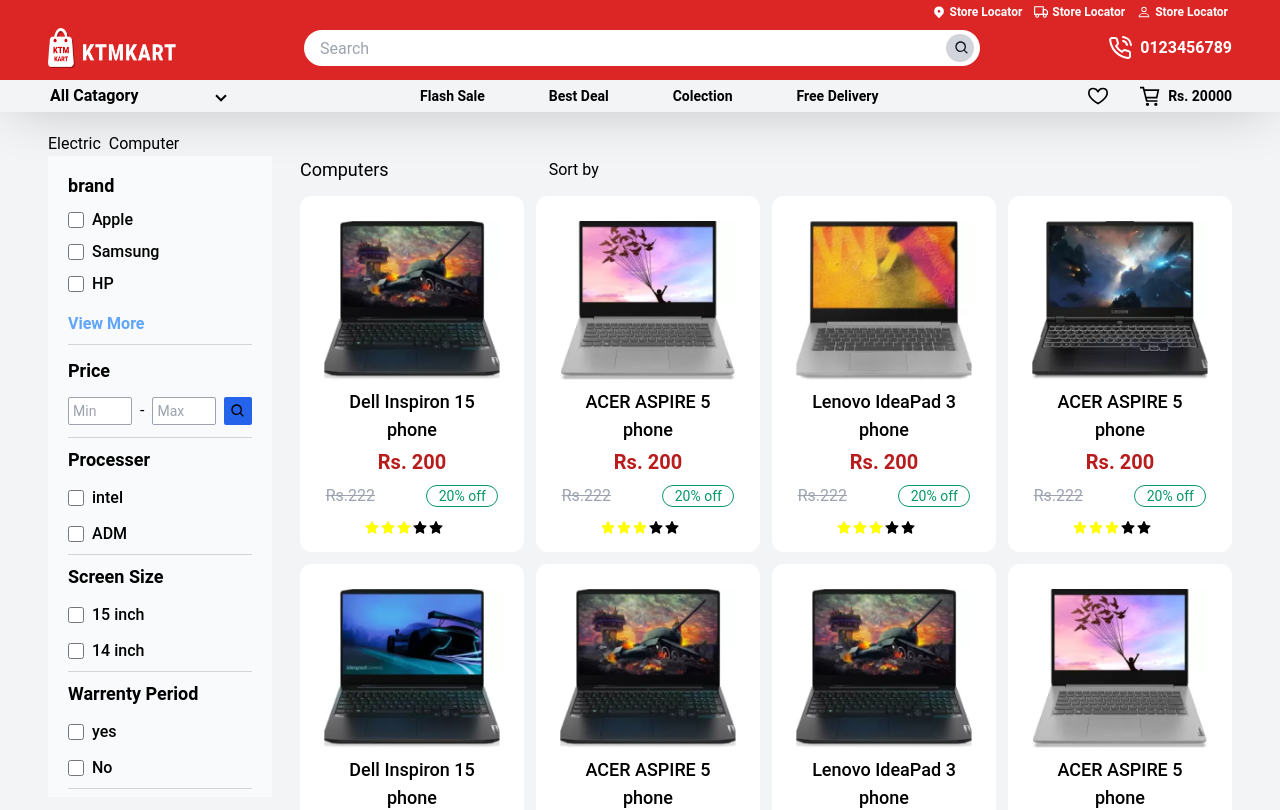
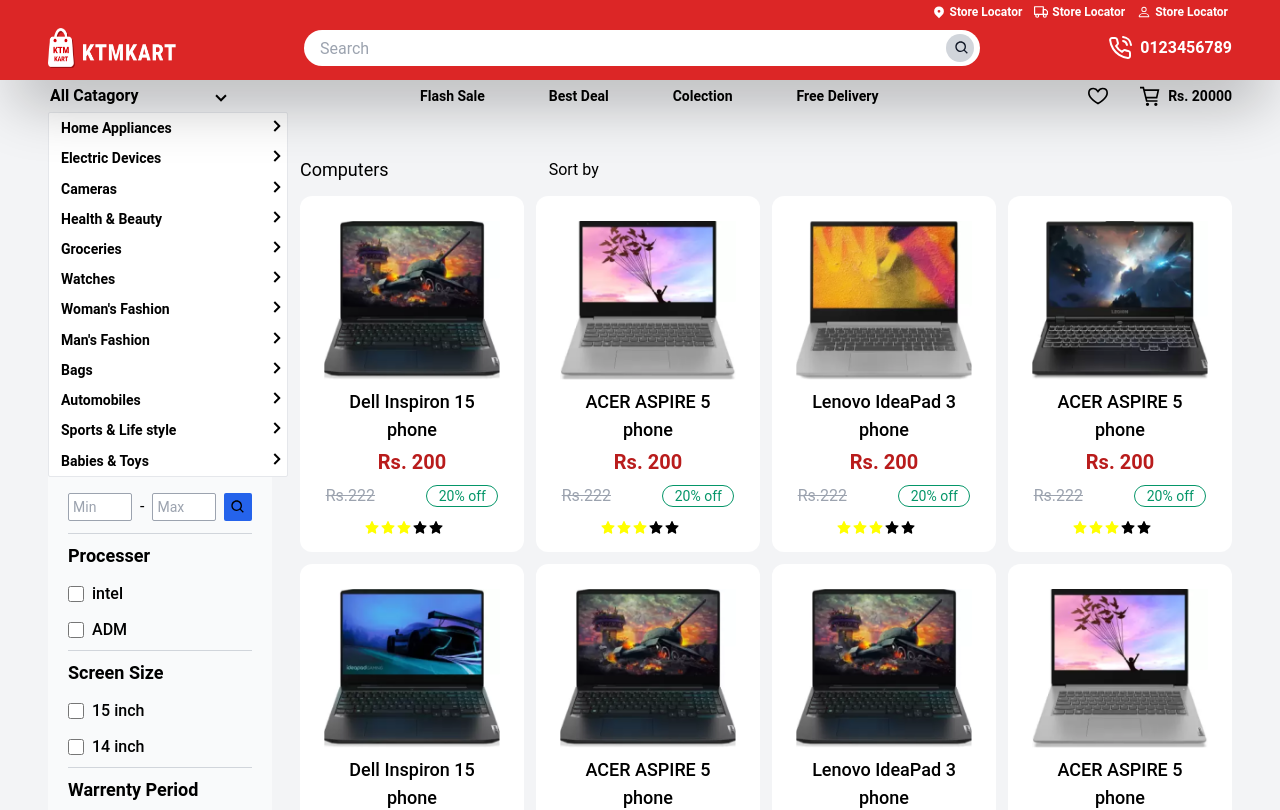
Before and after one commit to Sirbinod/e-commerce-nextjs, a Next.js app: page /Selection in a window 1280 px wide. Shown: the top 810 px of the page. Built offline with nearby package versions, Linux system fonts and the light colour scheme.

Commit message:
menu bar default hove and layaout component create

```diff
--- a/component/CarouselItem/CarouselItem.jsx
+++ b/component/CarouselItem/CarouselItem.jsx
@@ -9,11 +9,11 @@
   const responsive = {
     superLargeDesktop: {
       // the naming can be any, depends on you.
-      breakpoint: {max: 3000, min: 2000},
+      breakpoint: {max: 3000, min: 1536},
       items: 7,
     },
     desktop: {
-      breakpoint: {max: 2000, min: 950},
+      breakpoint: {max: 1535, min: 1020},
       items: 6,
     },
     tablet: {
@@ -78,7 +78,7 @@
   return (
     <div>
       {/* item card slider */}
-      <Carousel responsive={responsive}>
+      <Carousel responsive={responsive} renderButtonGroupOutside={true}>
         {items.map((item) => {
           return (
             <div
--- a/component/CatagoryGrid/CatagoryGrid.jsx
+++ b/component/CategoryGrid/CategoryGrid.jsx
@@ -93,9 +93,9 @@
           <Link href="/Selection">
             <div
               key={item.id}
-              className="inline-block text-center w-24 md:w-36 bg-white hover:shadow-3xl"
+              className="inline-block text-center w-24 md:w-36  2xl:w-42 bg-white hover:shadow-3xl"
             >
-              <div className=" relative w-20 h-20 mx-2 mt-2 md:w-20 md:h-20 md:mx-6 md:mt-4 rounded-3xl">
+              <div className=" relative w-20 h-20 mx-2 mt-2 md:w-20 md:h-20 md:mx-6 md:mt-4 rounded-3xl 2xl:w-24 2xl:h-24 2xl:mx-8 2xl:mt-6">
                 {/* catagory image  */}
                 <Image src={item.img} layout="fill" objectFit="fill" />
               </div>
--- a/component/FilterBar/FilterBar.jsx
+++ b/component/FilterBar/FilterBar.jsx
@@ -1,9 +1,26 @@
+import react, {useState} from "react";
 import Link from "next/link";
 import {BiSearch} from "react-icons/bi";
 import BrandLogo from "../BrandLogo/BrandLogo";
 
-const FilterBar = (props) => {
-  console.log(props);
+const FilterBar = ({items}) => {
+  const [chacked, setChacked] = useState([]);
+  const handleToggle = (it) => {
+    // return the first index or -1
+    const curBarandId = chacked.indexOf(it);
+    const newCheckedBrandId = [...chacked];
+
+    // if currently chacked was not already in checked state the push
+    // else pull/take off
+    if (curBarandId === -1) {
+      newCheckedBrandId.push(it);
+    } else {
+      newCheckedBrandId.splice(curBarandId, 1);
+    }
+    console.log(newCheckedBrandId);
+    // setChacked(newCheckedBrandId);
+  };
+
   return (
     <div>
       {/* side selection with filter product bar */}
@@ -13,32 +30,26 @@
           <h3 className="text-lg font-semibold">brand</h3>
           <div className="my-2">
             {/* first checkbox with brand name  */}
-            <label className="flex items-center ">
-              <input
-                type="checkbox"
-                className="form-checkbox h-4 w-4 text-gray-600"
-                name="apple"
-              />
-              <span className="ml-2 text-base font-medium">Apple</span>
-            </label>
+
+            {items.map((it, i) => {
+              return (
+                <li className="list-none" key={i}>
+                  <input
+                    type="checkbox"
+                    onChange={handleToggle(it.id)}
+                    value={chacked.indexOf(it.id === -1)}
+                    className="form-checkbox h-4 w-4"
+                  />
+                  <label className="ml-2 text-base font-medium">
+                    {it.brand.name}
+                  </label>
+                </li>
+              );
+            })}
             {/* end first checkbox  */}
-            <label className="flex items-center my-2">
-              <input
-                type="checkbox"
-                className="form-checkbox h-4 w-4 text-gray-600"
-              />
-              <span className="ml-2 text-base font-medium">Samsung</span>
-            </label>
-
-            <label className="flex items-center my-2">
-              <input
-                type="checkbox"
-                className="form-checkbox h-4 w-4 text-gray-600"
-              />
-              <span className="ml-2 text-base font-medium">HP</span>
-            </label>
           </div>
           {/* end brand section  */}
+
           {/* view more part  */}
           <a href="" className="text-base font-semibold text-blue-400">
             View More
--- a/component/Footer/Footer.jsx
+++ b/component/Footer/Footer.jsx
@@ -62,9 +62,9 @@
       <div className="flex justify-between border-b border-gray-400">
         <div className="w-1/2">
           <div className="flex justify-between items-center">
-            {array.map((item) => {
+            {array.map((item, i) => {
               return (
-                <div className="items-center">
+                <div className="items-center" key={i}>
                   <h1 className="text-base font-semibold">{item.title}</h1>
                   {subarr.map((arr) => {
                     return (
--- a/component/JustInGrid/JustInGrid.jsx
+++ b/component/JustInGrid/JustInGrid.jsx
@@ -102,7 +102,7 @@
   ];
   return (
     <div>
-      <div className="grid grid-cols-3 md:grid-cols-6 gap-2 md:gap-4">
+      <div className="grid grid-cols-3 lg:grid-cols-6 gap-2 lg:gap-4 2xl:grid-cols-7">
         {items.map((item) => {
           return (
             <div
--- /dev/null
+++ b/component/Layout/Layout.jsx
@@ -0,0 +1,23 @@
+import React from "react";
+import Header from "../Header/Header";
+import MegaMenu from "../MegaMenu/MegaMenu";
+import {useRouter} from "next/router";
+const Layout = () => {
+  const router = useRouter();
+  return (
+    <div>
+      <section className="w-full z-50 sticky top-0">
+        <Header />
+      </section>
+      <section
+        className={
+          router.pathname == "/" ? "home w-full bg-white" : "w-full bg-white"
+        }
+      >
+        <MegaMenu />
+      </section>
+    </div>
+  );
+};
+
+export default Layout;
--- a/component/MegaMenu/MegaMenu.jsx
+++ b/component/MegaMenu/MegaMenu.jsx
@@ -1,4 +1,4 @@
-import React from "react";
+import React, {useEffect} from "react";
 import Head from "next/head";
 import {GrCart} from "react-icons/gr";
 import {GrFavorite} from "react-icons/gr";
@@ -6,6 +6,38 @@
 import Link from "next/link";
 
 const MegaMenu = () => {
+  const handleScroll = () => {
+    const selector = document.querySelector(".home .custom-menu");
+
+    // if (window.scrollY > 20) {
+    //   selector && selector.classList
+    //     ? selector.classList.add("transform", "scale-0")
+    //     : null;
+    // } else {
+    //   selector && selector.classList
+    //     ? selector.classList.remove("transform", "scale-0")
+    //     : null;
+    if (window.scrollY <= 0) {
+      selector && selector.classList
+        ? selector.classList.remove("transform", "scale-0")
+        : null;
+    } else {
+      selector && selector.classList
+        ? selector.classList.add("transform", "scale-0")
+        : null;
+    }
+
+    // selector.classList.add("custom-menu");
+    // }
+    // }
+  };
+
+  useEffect(() => {
+    window.addEventListener("scroll", handleScroll);
+    return () => {
+      window.removeEventListener("scroll", handleScroll);
+    };
+  }, [handleScroll]);
   const menus = [
     {
       id: 1,
@@ -56,6 +88,7 @@
       name: "Babies & Toys",
     },
   ];
+
   return (
     <div className="h-8  bg-gray-100 gap-100 ">
       <div className="container mx-auto items-center flex space-x-7 justify-between">
@@ -74,7 +107,7 @@
             </span>
           </button>
           {/* menu item  */}
-          <ul className=" bg-white z-10 border rounded-sm transform scale-0 group-hover:scale-100 absolute transition duration-150 ease-in-out origin-top w-60">
+          <ul className="custom-menu bg-white z-10 border rounded-sm group-hover:scale-100 absolute transition duration-150 ease-in-out origin-top w-60">
             {menus.map((menu) => {
               return (
                 <li
@@ -91,7 +124,7 @@
                   </button>
 
                   {/* submenu item  */}
-                  <ul className="bg-white z-4 border rounded-sm absolute top-0 right-0 transition duration-150 ease-in-out origin-top-left w-52 h-48 ">
+                  <ul className=" transform scale-0 bg-white z-4 border rounded-sm absolute top-0 right-0 transition duration-150 ease-in-out origin-top-left w-52 h-48 ">
                     <li className="rounded-sm relative px-3 py-1 hover:bg-gray-100">
                       <button className="w-full text-left flex items-center outline-none focus:outline-none">
                         <span className="pr-1 flex-1">Kitchen</span>
@@ -102,7 +135,7 @@
                         </span>
                       </button>
                       {/* sub ko ni sub menu item  */}
-                      <ul className="bg-white z-10 border rounded-sm absolute top-0 right-0 transition duration-150 ease-in-out origin-top-left w-52 h-40">
+                      <ul className="bg-white z-10 border rounded-sm  absolute top-0 right-0 transition duration-150 ease-in-out origin-top-left w-52 h-40">
                         <Link href="/Selection">
                           <li className="px-3 py-1 hover:bg-gray-100">
                             <button className="items-center outline-none focus:outline-none">
--- a/component/SellingCarousel/SellingCarousel.jsx
+++ b/component/SellingCarousel/SellingCarousel.jsx
@@ -7,11 +7,11 @@
   const responsive = {
     superLargeDesktop: {
       // the naming can be any, depends on you.
-      breakpoint: {max: 3000, min: 2000},
+      breakpoint: {max: 3000, min: 1536},
       items: 7,
     },
     desktop: {
-      breakpoint: {max: 2000, min: 950},
+      breakpoint: {max: 1535, min: 950},
       items: 6,
     },
     tablet: {
--- a/pages/Selection.js
+++ b/pages/Selection.js
@@ -1,37 +1,124 @@
-import React, {useState} from "react";
+import React, {useState, useEffect} from "react";
 import FilterBar from "../component/FilterBar/FilterBar";
 import Footer from "../component/Footer/Footer";
-import Header from "../component/Header/Header";
 import ItemSelection from "../component/ItemSelection/ItemSelection";
-import MegaMenu from "../component/MegaMenu/MegaMenu";
-import dynamic from "next/dynamic";
-
-export const DynamicComponentWithNoSSR = dynamic(
-  () => import("../component/ProductList/ProductList"),
-  {
-    ssr: false,
-  }
-);
+import Layout from "../component/Layout/Layout";
 
 export default function Selection() {
-  const [brand, setBrand] = useState({
-    apple: false,
-  });
-
-  const filterHandler = ({target: {name, checked}}) => {
-    setBrand({
-      [name]: checked,
-    });
-  };
-
+  const items = [
+    {
+      id: 1,
+      img: "/selec1.png",
+      title: "Dell Inspiron 15",
+      price: "200",
+      catagory: "phone",
+      cut_proce: "222 ",
+      brand: {
+        id: 1,
+        name: "apple",
+      },
+    },
+    {
+      id: 2,
+      img: "/selec2.png",
+      title: "ACER ASPIRE 5",
+      price: "200",
+      catagory: "phone",
+      cut_proce: "222",
+      brand: {
+        id: 2,
+        name: "dell",
+      },
+    },
+    {
+      id: 3,
+      img: "/selec3.png",
+      title: "Lenovo IdeaPad 3",
+      price: "200",
+      catagory: "phone",
+      cut_proce: "222",
+      brand: {
+        id: 1,
+        name: "apple",
+      },
+    },
+    {
+      id: 4,
+      img: "/selec4.png",
+      title: "ACER ASPIRE 5",
+      price: "200",
+      catagory: "phone",
+      cut_proce: "222",
+      brand: {
+        id: 2,
+        name: "dell",
+      },
+    },
+    {
+      id: 5,
+      img: "/selec5.png",
+      title: "Dell Inspiron 15",
+      price: "200",
+      catagory: "phone",
+      cut_proce: "20",
+      brand: {
+        id: 1,
+        name: "apple",
+      },
+    },
+    {
+      id: 6,
+      img: "/selec6.png",
+      title: "ACER ASPIRE 5",
+      price: "200",
+      catagory: "phone",
+      cut_proce: "222",
+      brand: {
+        id: 2,
+        name: "dell",
+      },
+    },
+    {
+      id: 7,
+      img: "/selec1.png",
+      title: "Lenovo IdeaPad 3",
+      price: "200",
+      catagory: "phone",
+      cut_proce: "222",
+      brand: {
+        id: 2,
+        name: "dell",
+      },
+    },
+    {
+      id: 8,
+      img: "/selec2.png",
+      title: "ACER ASPIRE 5",
+      price: "200",
+      catagory: "phone",
+      cut_proce: "222",
+      brand: {
+        id: 1,
+        name: "apple",
+      },
+    },
+  ];
+  // const [data, setData] = useState([]);
+  // const initData = () => {
+  //   items().then((item) => {
+  //     setData(item);
+  //   });
+  // };
+  // console.log(data);
+  // useEffect(() => {
+  //   initData();
+  // }, []);
   return (
     <div className="bg-gray-100">
       <section>
-        <Header />
+        <Layout />
       </section>
-      <section>
-        <MegaMenu />
-      </section>
+
       <section>
         <div className="my-5">
           <div className="container mx-auto">
@@ -41,9 +128,12 @@
             </div>
             <div className="flex space-x-7">
               <div className="w-56">
-                <FilterBar brand={brand} filterHandler={filterHandler} />
+                <ul>
+                  <FilterBar items={items} />
+                </ul>
               </div>
-              <ItemSelection hello="adsasd" />
+
+              <ItemSelection items={items} />
             </div>
           </div>
         </div>
--- a/tailwind.config.js
+++ b/tailwind.config.js
@@ -32,9 +32,10 @@
       spacing: {
         1.3: "0.32rem",
         34: "8.5rem",
+        42: "10.5rem",
         102: "39.5rem",
         103: "45rem",
-        104: "48rem",
+        105: "48rem",
         110: "52rem",
         88: "21rem",
         73: "18.7rem",
@@ -43,6 +44,7 @@
         90: "23.5rem",
         18: "4.5rem",
         98: "28rem",
+        97: "24.5rem",
         98.6: "30rem",
         100: "36.7rem",
         46: "11.5rem",
```
Also changed, not shown: component/ItemSelection/ItemSelection.jsx (+1 -69 lines), pages/index.js (+11 -15 lines).
